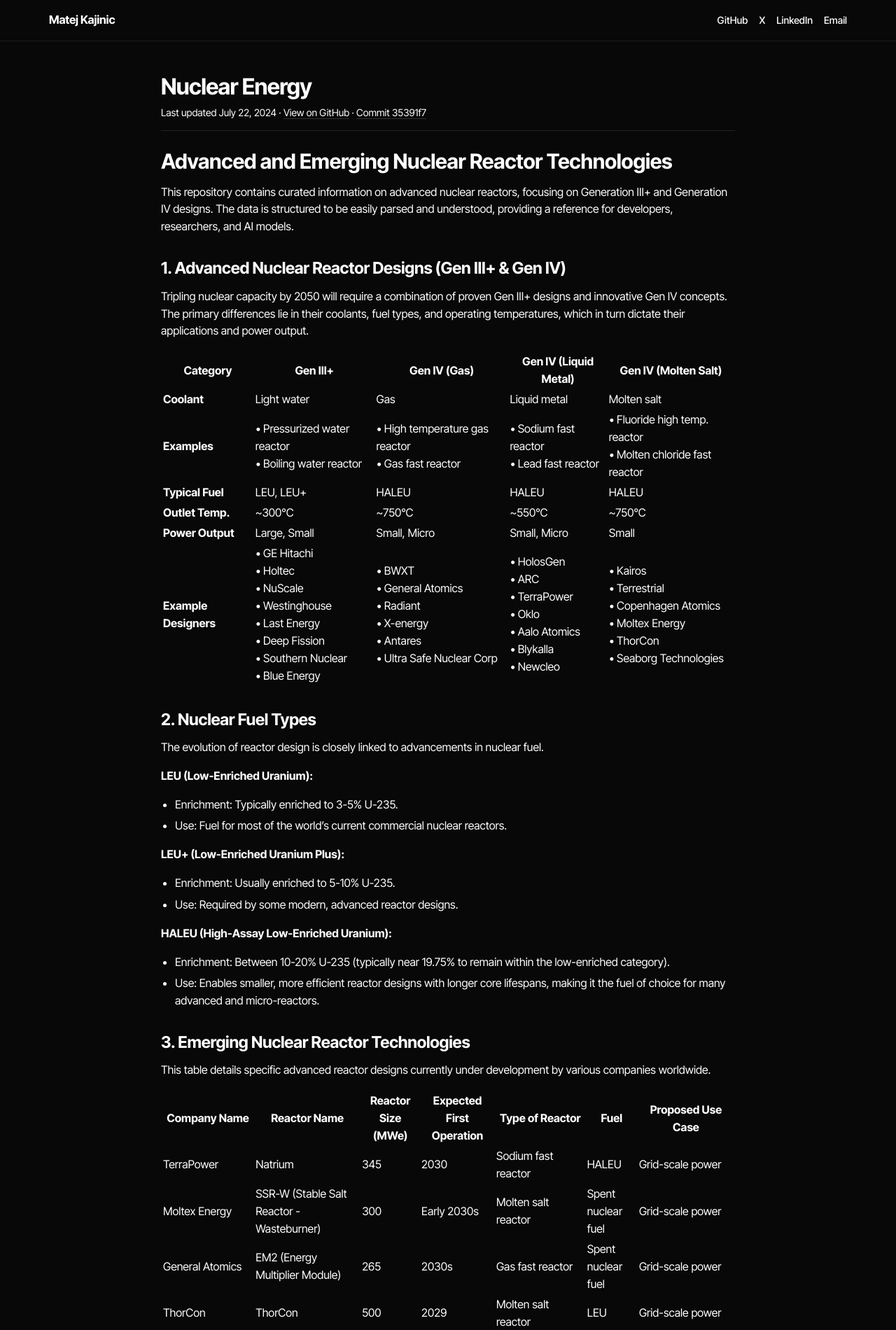
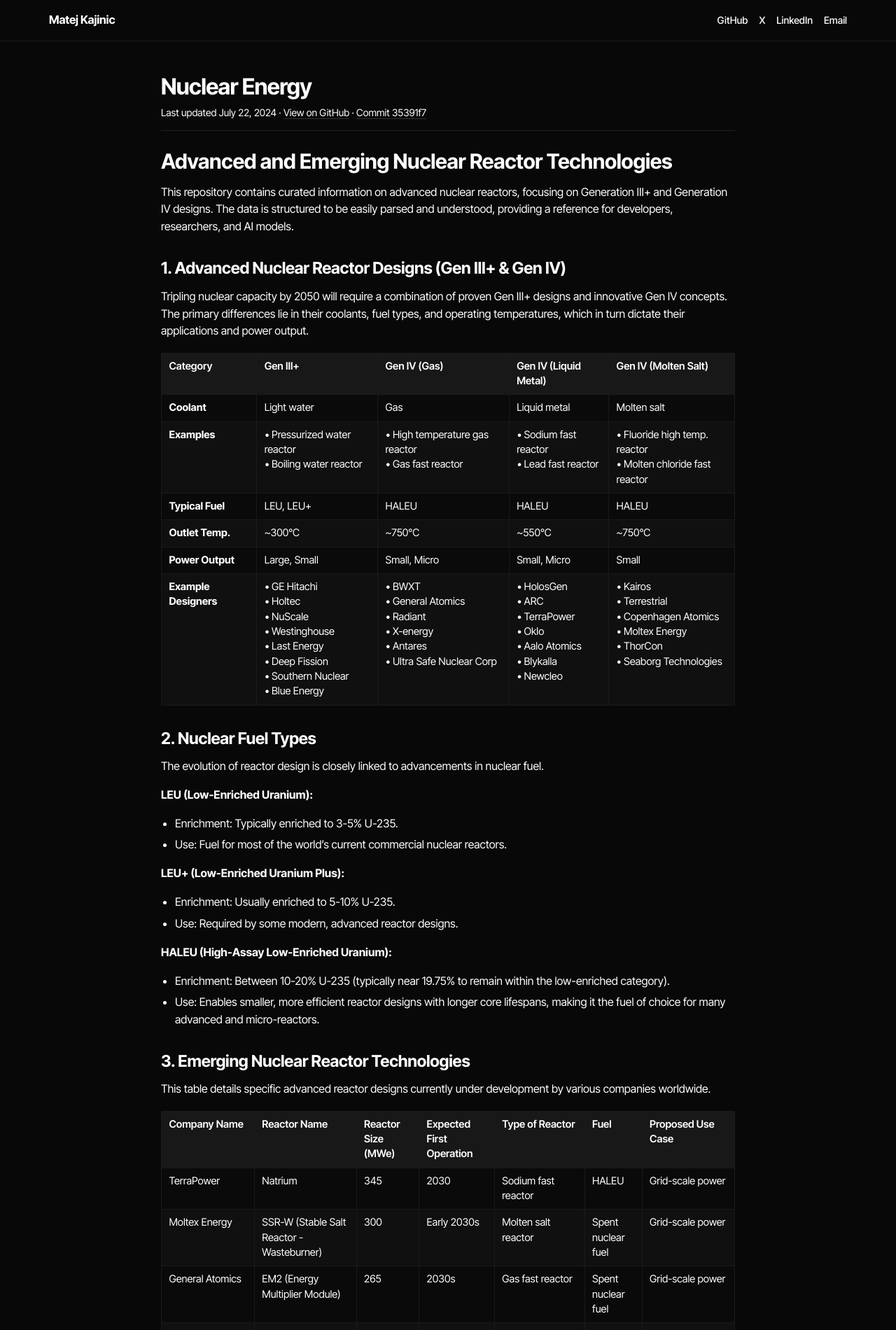
Before and after one commit to matejkajinic/matejkajinic.github.io, a Jekyll site: the page built from _writing/nuclear-energy.md, in a window 1280 px wide. Shown: the top 1900 px of the page at 70% size. Built offline with Jekyll 4.4.1, drawn with Linux system fonts in a browser that asks for light colours.

Commit message:
Update style.css

```diff
--- a/assets/css/style.css
+++ b/assets/css/style.css
@@ -106,6 +106,9 @@ body {
 .article-prose {
   color: var(--text);
   font-size: 1rem;
+  /* Wide markdown tables scroll instead of squashing columns */
+  overflow-x: auto;
+  -webkit-overflow-scrolling: touch;
 }
 
 .article-prose > *:first-child {
@@ -187,6 +190,61 @@ body {
 .article-prose img {
   max-width: 100%;
   height: auto;
+}
+
+/* GFM tables → semantic <table>; style as readable data grids */
+.article-prose table {
+  width: 100%;
+  min-width: min(100%, max-content);
+  border-collapse: collapse;
+  margin: 1.15rem 0 1.35rem;
+  font-size: clamp(0.8rem, 1.55vw, 0.92rem);
+  line-height: 1.45;
+  border: 1px solid var(--line);
+  background: #0a0a0a;
+}
+
+.article-prose caption {
+  caption-side: bottom;
+  margin-top: 0.5rem;
+  font-size: 0.82rem;
+  color: var(--muted);
+  text-align: left;
+}
+
+.article-prose th,
+.article-prose td {
+  border: 1px solid var(--line-soft);
+  padding: 0.5rem 0.65rem;
+  text-align: left;
+  vertical-align: top;
+}
+
+.article-prose thead th,
+.article-prose thead td {
+  font-weight: 600;
+  color: var(--text);
+  background: rgba(255, 255, 255, 0.06);
+}
+
+/* Body rows when <thead> is omitted (first row still often th) */
+.article-prose tbody tr:first-child th {
+  font-weight: 600;
+  background: rgba(255, 255, 255, 0.06);
+}
+
+.article-prose tbody tr:nth-child(even) td {
+  background: rgba(255, 255, 255, 0.025);
+}
+
+.article-prose tbody tr:hover td {
+  background: rgba(255, 255, 255, 0.05);
+}
+
+.article-prose td ul,
+.article-prose td ol {
+  margin: 0.35rem 0 0;
+  padding-left: 1.1rem;
 }
 
 .intro-copy {
```
